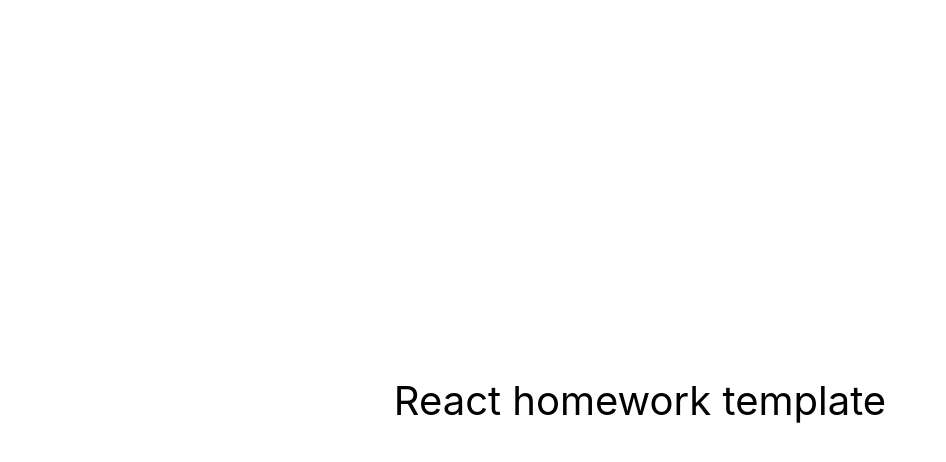
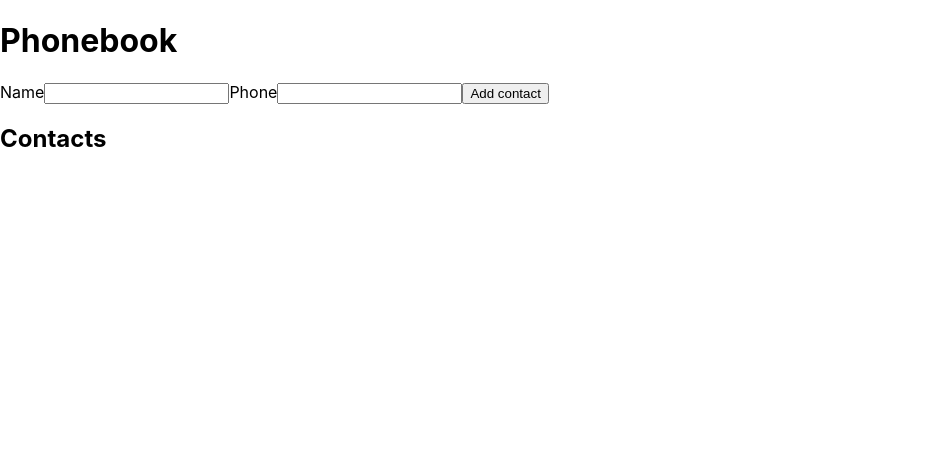
Before and after one commit to MarynaPotiievska/goit-react-hw-02-phonebook, a React (Create React App) app: page / in a window 1280 px wide. Shown: the top 462 px of the page, without its empty margins (0-946 px from the left). Built offline with nearby package versions, Linux system fonts and the light colour scheme.

Commit message:
added nanoid lobrary and main markup

```diff
--- a/package.json
+++ b/package.json
@@ -10,6 +10,7 @@
     "@testing-library/react": "^12.1.4",
     "@testing-library/user-event": "^13.5.0",
     "formik": "^2.2.9",
+    "nanoid": "^4.0.0",
     "prop-types": "^15.8.1",
     "react": "^18.1.0",
     "react-dom": "^18.1.0",
--- a/src/components/App.jsx
+++ b/src/components/App.jsx
@@ -1,16 +1,45 @@
-export const App = () => {
-  return (
-    <div
-      style={{
-        height: '100vh',
-        display: 'flex',
-        justifyContent: 'center',
-        alignItems: 'center',
-        fontSize: 40,
-        color: '#010101'
-      }}
-    >
-      React homework template
-    </div>
-  );
-};
+import { Component } from 'react';
+
+export class App extends Component {
+  state = {
+    contacts: [],
+    filter: '',
+    name: '',
+    number: '',
+  };
+
+  render() {
+    return (
+      <div>
+        <h1>Phonebook</h1>
+        <form>
+          <label>
+            Name
+            <input
+              type="text"
+              name="name"
+              pattern="^[a-zA-Zа-яА-Я]+(([' -][a-zA-Zа-яА-Я ])?[a-zA-Zа-яА-Я]*)*$"
+              title="Name may contain only letters, apostrophe, dash and spaces. For example Adrian, Jacob Mercer, Charles de Batz de Castelmore d'Artagnan"
+              required
+            />
+          </label>
+          <label>
+            Phone
+            <input
+              type="tel"
+              name="number"
+              pattern="\+?\d{1,4}?[-.\s]?\(?\d{1,3}?\)?[-.\s]?\d{1,4}[-.\s]?\d{1,4}[-.\s]?\d{1,9}"
+              title="Phone number must be digits and can contain spaces, dashes, parentheses and can start with +"
+              required
+            />
+          </label>
+          <button type="submit">Add contact</button>
+        </form>
+        <section>
+          <h2>Contacts</h2>
+          <ul></ul>
+        </section>
+      </div>
+    );
+  }
+}
```
Also changed, not shown: 1 other file (tests, documents, lock files or other folders).
